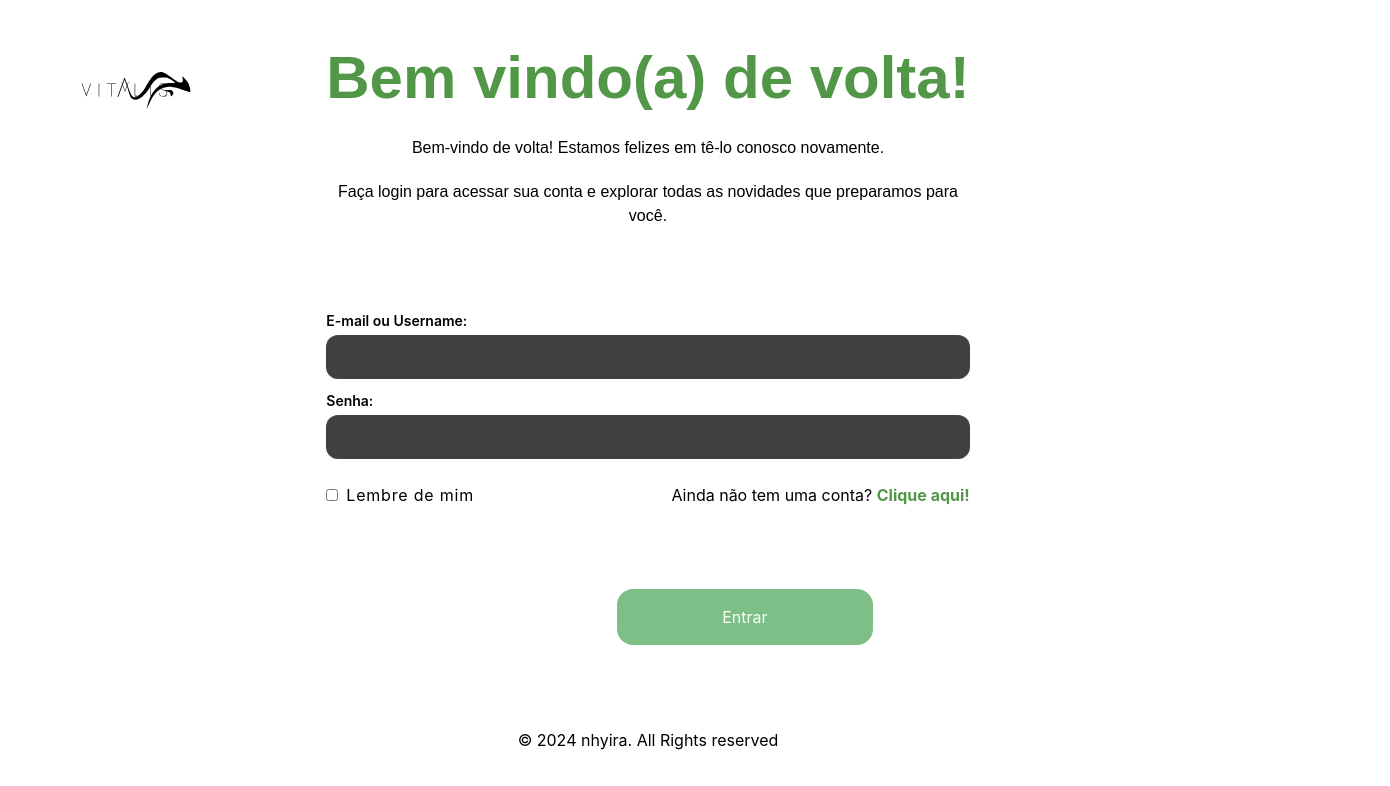
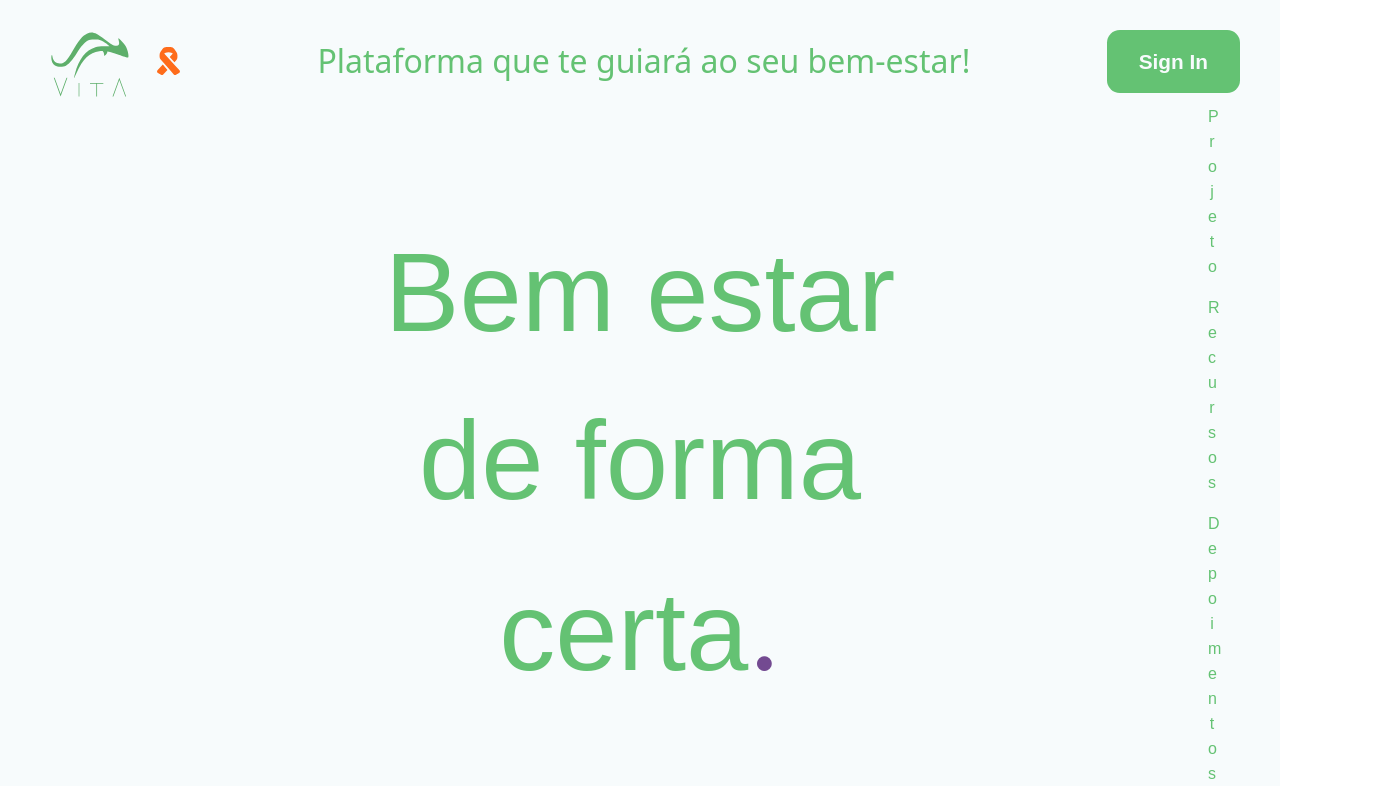
Before and after one commit to nhyira-group5/sistema-vitalis, a React (Vite) app: page / in a window 1280 px wide. Shown: the top 786 px of the page, 1390 px wide, since content can reach past the window. Built offline with nearby package versions, Linux system fonts and the light colour scheme; what webfontloader would draw is missing.

Commit message:
feat - implementação react router

```diff
--- a/src/App.jsx
+++ b/src/App.jsx
@@ -1,9 +1,8 @@
-import SiteInstitucional from "@pages/Site-institucional/site-institucional.jsx";
+
 
 function App() {
   return (
     <>
-      <SiteInstitucional />
     </>
   )
 }
--- a/src/main.jsx
+++ b/src/main.jsx
@@ -1,20 +1,11 @@
 import React from "react";
 import ReactDOM from "react-dom/client";
 import WebFont from "webfontloader";
+import "./index.css";
 
-import "./index.css";
-import { LoginPage } from "./pages/Login/loginPage";
-import { GoogleOAuthProvider } from "@react-oauth/google";
+import {CadastroRoute, LoginRoute, Root, ErrorPage} from "@routes/routes"
 
-// import Root from "@routes/Root";
-// import ErrorPage from "@routes/errorPage";
-
-import { CadastroPage } from "@pages/Cadastro/cadastroPage";
-
-// import {
-//   createBrowserRouter,
-//   RouterProvider,
-// } from "react-router-dom";
+import {createBrowserRouter, RouterProvider} from "react-router-dom";
 
 WebFont.load({
   google: {
@@ -26,25 +17,28 @@ WebFont.load({
   },
 });
 
-// const router = createBrowserRouter([
-//   {
-//     path: "/",
-//     element: <Root />,
-//     errorElement: <ErrorPage />
-//   },
-//   {
-//     path: "login",
-//     element: <LoginRoute />,
-//     errorElement: <ErrorPage />,
-//   },
-// ]);
+const router = createBrowserRouter([
+  {
+    path: "/",
+    element: <Root />,
+    errorElement: <ErrorPage />
+  },
+  {
+    path: "login",
+    element: <LoginRoute />,
+    errorElement: <ErrorPage />,
+  },
+  {
+    path: "cadastro",
+    element: <CadastroRoute />,
+    errorElement: <ErrorPage />,
+  }
+]);
 
 ReactDOM.createRoot(document.getElementById("root")).render(
   <React.StrictMode>
-    <GoogleOAuthProvider clientId="660667748113-750qm7ibstd5nn13ruah3ro9riqrm43u.apps.googleusercontent.com">
       <div className="font-inter font-normal m-0 min-w-80 min-h-screen">
-        <LoginPage />
+        <RouterProvider router={router} />
       </div>
-    </GoogleOAuthProvider>
   </React.StrictMode>
 );
--- a/src/pages/Login/chooseType.jsx
+++ /dev/null
@@ -1,9 +0,0 @@
-const Choosetype = () => {
-<>
-    <div>
-
-    </div>
-</>
-}
-
-export default Choosetype;
--- a/src/pages/Login/loginPage.jsx
+++ b/src/pages/Login/loginPage.jsx
@@ -3,6 +3,7 @@ import myImage from "../../assets/icon-google.svg";
 import myLogo from "../../assets/logos/blackNormalSize.svg";
 import { GoogleLogin } from '@react-oauth/google';
 import { jwtDecode } from "jwt-decode";
+import { Link } from "react-router-dom";
 
 export function LoginPage() {
   // const [userType, setUserType] = useState(true);
@@ -109,9 +110,7 @@ export function LoginPage() {
             </div>
             <div>
               <span>Ainda não tem uma conta? </span>
-              <a href="#" className="font-bold text-[#519747]">
-                Clique aqui!
-              </a>
+              <Link to={'/cadastro'} className="font-bold text-[#519747]">Clique aqui! </Link>
             </div>
           </div>
         </div>
--- a/src/pages/Site-institucional/site-institucional.jsx
+++ b/src/pages/Site-institucional/site-institucional.jsx
@@ -2,17 +2,17 @@ import "./site-inst-stylesheet.scss";
 import { Link } from "react-router-dom";
 
 import logoSmallWB from "@assets/logos/greenSmallSizeNBG.svg";
-import cordaoTDAH from "@assets/inst-assets/cordaoTdah.svg";
-import vectorParalelepipedo from "@assets/inst-assets/vectorParalelepipedo.png"
-import vectorParalelepipedoInvertido from "@assets/inst-assets/vectorParalelepipedoInvertido.svg"
-import vectorCoracao from "@assets/inst-assets/vectorCoracao.svg"
-import vectorCaraCorrendo from "@assets/inst-assets/VectorCaraCorrendo.svg"
-import vectorCalendario from "@assets/inst-assets/VectorCalendario.svg"
-import vectorSorriso from "@assets/inst-assets/VectorSorriso.svg"
-import celularENotebook from "@assets/inst-assets/celularEnotebook.svg"
-import vectorBottomRecursos from "@assets/inst-assets/vectorBottomRecursos.svg"
-import ProtoPersonaMarcelo from "@assets/inst-assets/ProtoPersona_Marcelo.png"
-import ProtoPersonaTauane from "@assets/inst-assets/ProtoPersona_Tauane.png"
+import cordaoTDAH from "@assets/cordao-tdah.svg";
+import vectorParalelepipedo from "@assets/vector-paralelepipedo.png"
+import vectorParalelepipedoInvertido from "@assets/vector-paralelepipedo-invertido.svg"
+import vectorCoracao from "@assets/vector-coracao.svg"
+import vectorCaraCorrendo from "@assets/vector-cara-correndo.svg"
+import vectorCalendario from "@assets/vector-calendario.svg"
+import vectorSorriso from "@assets/vector-sorriso.svg"
+import celularENotebook from "@assets/celular-e-notebook.svg"
+import vectorBottomRecursos from "@assets/vector-bottom-recursos.svg"
+import ProtoPersonaMarcelo from "@assets/proto-persona-marcelo.png"
+import ProtoPersonaTauane from "@assets/proto-persona-tauane.png"
 import logoNormal from "@assets/logos/greenNormalSize.svg";
 
 
@@ -43,7 +43,7 @@ const SiteInstitucional = () => {
                     <h1 className="noUnderline">Plataforma que te guiará ao seu bem-estar!</h1>
 
                     <div>
-                        <Link to={'login/aluno'}><button>Sign In</button></Link>
+                        <Link to={'login'}><button>Sign In</button></Link>
                     </div>
                 </nav>
 
--- a/src/routes/CadastroRoute.jsx
+++ /dev/null
@@ -1,12 +0,0 @@
-import CadastroPage from "@pages/Cadastro/cadastroPage.jsx";
-
-
-function CadastroRoute() {
-    return (
-      <>
-        <CadastroPage />
-      </>
-    )
-  }
-
-  export default CadastroRoute;
--- a/src/routes/LoginRoute.jsx
+++ /dev/null
@@ -1,12 +0,0 @@
-import LoginPage from "@pages/Login/Login.jsx";
-
-
-function LoginRoute() {
-    return (
-      <>
-        <LoginPage />
-      </>
-    )
-  }
-
-  export default LoginRoute;
--- a/src/routes/Root.jsx
+++ /dev/null
@@ -1,12 +0,0 @@
-import SiteInstitucional from "@pages/Site-institucional/site-institucional.jsx";
-
-
-function Root() {
-    return (
-      <>
-        <SiteInstitucional />
-      </>
-    )
-  }
-
-  export default Root;
--- a/src/routes/errorPage.jsx
+++ /dev/null
@@ -1,16 +0,0 @@
-import { useRouteError } from "react-router-dom";
-
-export default function ErrorPage() {
-  const error = useRouteError();
-  console.error(error);
-
-  return (
-    <div id="error-page">
-      <h1>Oops!</h1>
-      <p>Sorry, an unexpected error has occurred.</p>
-      <p>
-        <i>{error.statusText || error.message}</i>
-      </p>
-    </div>
-  );
-}
--- /dev/null
+++ b/src/routes/routes.jsx
@@ -0,0 +1,48 @@
+import SiteInstitucional from "@pages/Site-institucional/site-institucional.jsx";
+import { LoginPage } from "@pages/Login/loginPage.jsx";
+import { GoogleOAuthProvider } from "@react-oauth/google";
+import { useRouteError } from "react-router-dom";
+import { CadastroPage } from "@pages/Cadastro/cadastroPage.jsx";
+
+
+export function CadastroRoute() {
+    return (
+      <>
+        <CadastroPage />
+      </>
+    )
+  }
+
+
+export function ErrorPage() {
+  const error = useRouteError();
+  console.error(error);
+
+  return (
+    <div id="error-page">
+      <h1>Oops!</h1>
+      <p>Sorry, an unexpected error has occurred.</p>
+      <p>
+        <i>{error.statusText || error.message}</i>
+      </p>
+    </div>
+  );
+}
+
+export function LoginRoute() {
+    return (
+      <>
+        <GoogleOAuthProvider clientId="660667748113-750qm7ibstd5nn13ruah3ro9riqrm43u.apps.googleusercontent.com">
+            <LoginPage />
+        </GoogleOAuthProvider>
+      </>
+    )
+  }
+
+export function Root() {
+    return (
+      <>
+        <SiteInstitucional />
+      </>
+    )
+  }
```
Also changed, not shown: src/assets/vector-sorriso.svg (renamed from src/assets/vector-orriso.svg), 1 other file (tests, documents, lock files or other folders).
